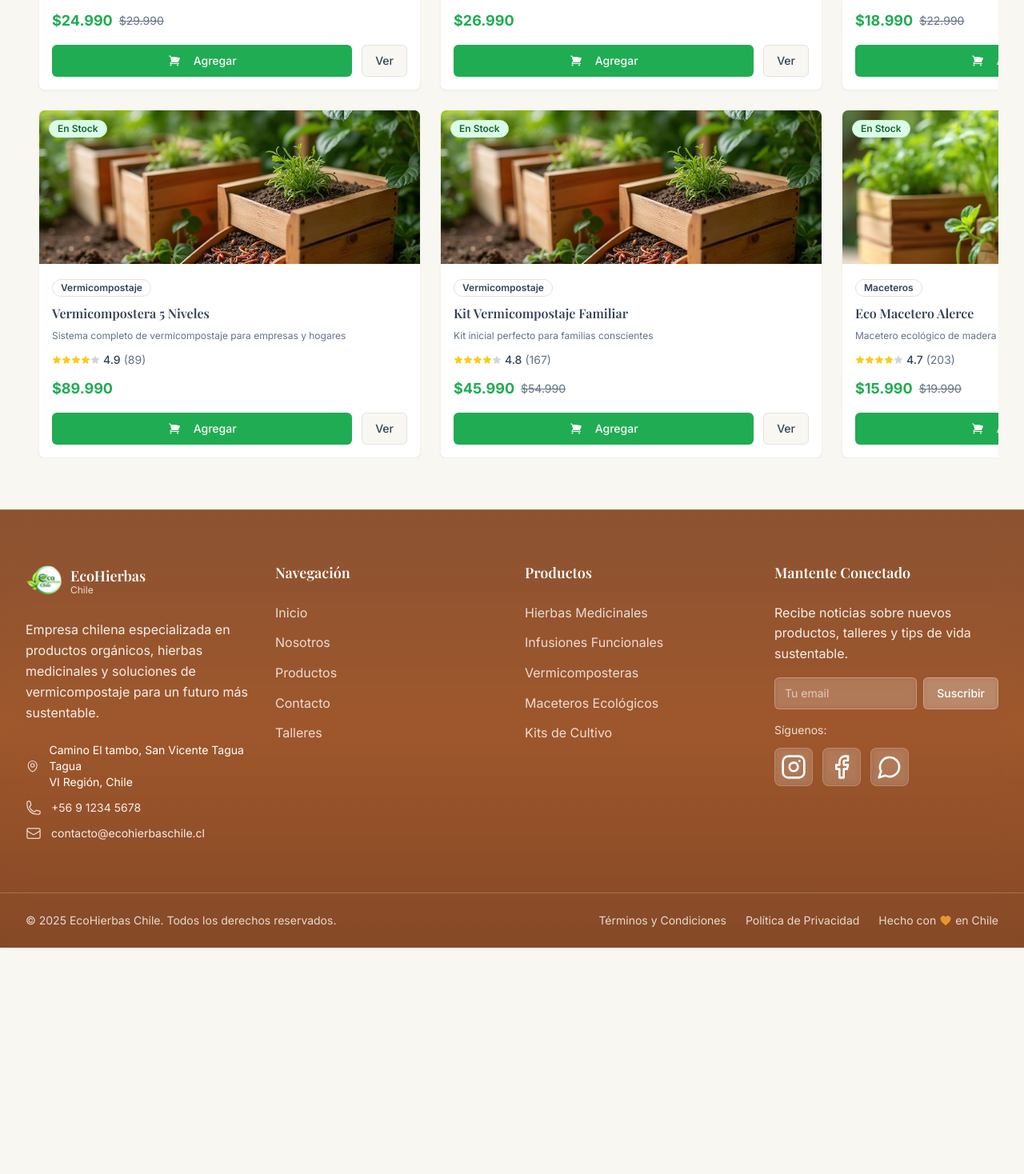
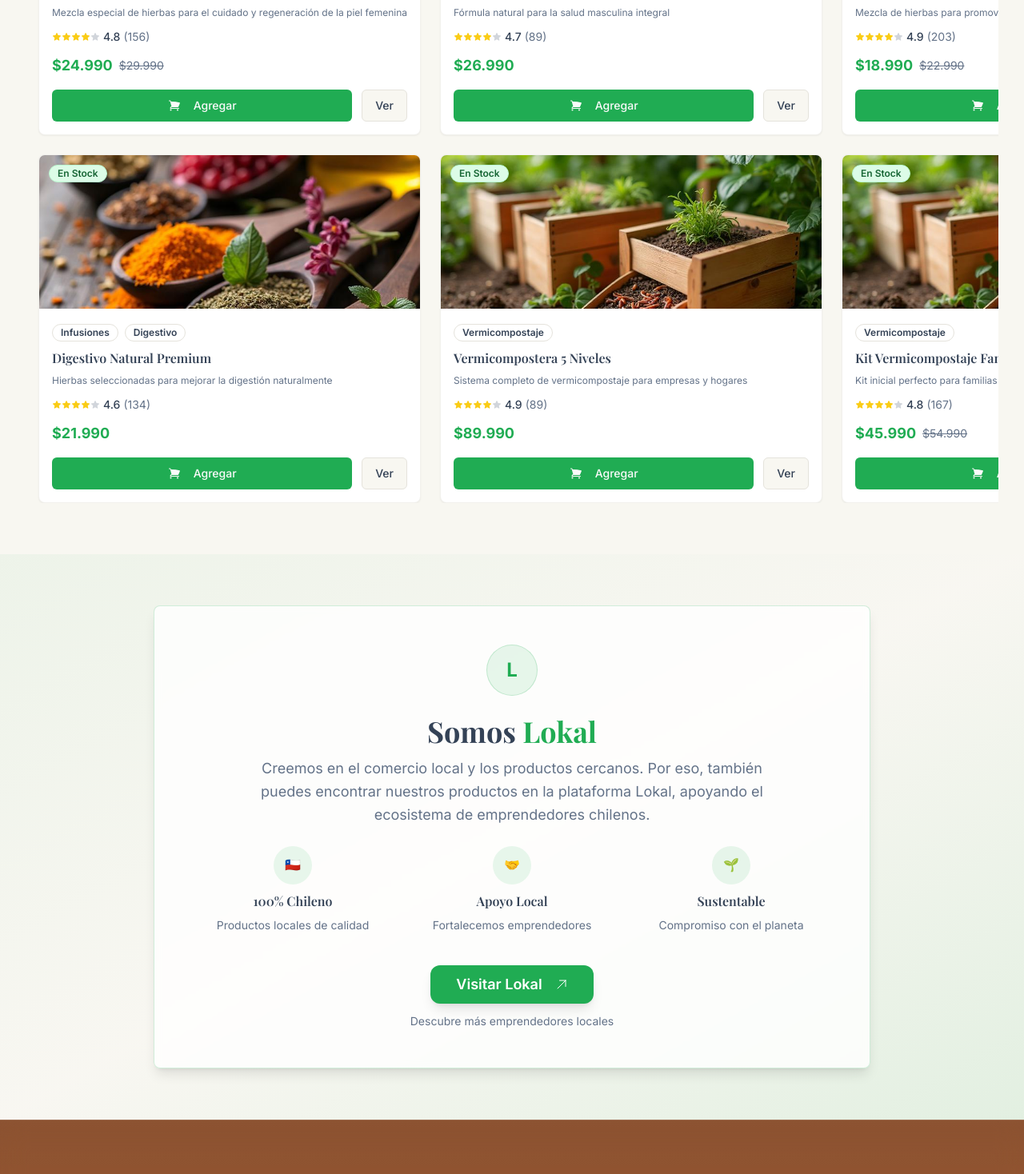
Before and after one commit to estebanarnes/ecohierbas, a React (Vite) app: page /productos in a window 1280 px wide. Shown: the part 1080-2548 px from the top of the page at 80% size. Before the commit the page ends 2265 px from the top, so only its background shows below. Built offline with nearby package versions, Linux system fonts and the light colour scheme.

Commit message:
Fix product page layout

```diff
--- /dev/null
+++ b/src/components/SomosLokalSection.tsx
@@ -0,0 +1,80 @@
+import { Button } from "@/components/ui/button";
+import { Card, CardContent } from "@/components/ui/card";
+import { ArrowUpRightIcon } from "@heroicons/react/24/outline";
+
+const SomosLokalSection = () => {
+  return (
+    <section className="py-16 bg-gradient-to-br from-primary/5 via-background to-primary/10">
+      <div className="u-container">
+        <div className="max-w-4xl mx-auto">
+          <Card className="overflow-hidden border-primary/20 shadow-lg bg-white/80 backdrop-blur-sm">
+            <CardContent className="p-8 md:p-12">
+              <div className="text-center space-y-6">
+                {/* Logo/Badge */}
+                <div className="inline-flex items-center justify-center w-16 h-16 rounded-full bg-primary/10 border border-primary/20">
+                  <span className="text-2xl font-bold text-primary">L</span>
+                </div>
+
+                {/* Title */}
+                <div className="space-y-3">
+                  <h2 className="text-3xl md:text-4xl font-serif font-bold text-foreground">
+                    Somos <span className="text-primary">Lokal</span>
+                  </h2>
+                  <p className="text-lg text-muted-foreground max-w-2xl mx-auto leading-relaxed">
+                    Creemos en el comercio local y los productos cercanos.
+                    Por eso, también puedes encontrar nuestros productos en la plataforma Lokal,
+                    apoyando el ecosistema de emprendedores chilenos.
+                  </p>
+                </div>
+
+                {/* Features */}
+                <div className="grid grid-cols-1 md:grid-cols-3 gap-6 my-8">
+                  <div className="text-center space-y-2">
+                    <div className="w-12 h-12 mx-auto rounded-full bg-primary/10 flex items-center justify-center">
+                      <span className="text-primary font-semibold">🇨🇱</span>
+                    </div>
+                    <h3 className="font-semibold text-foreground">100% Chileno</h3>
+                    <p className="text-sm text-muted-foreground">Productos locales de calidad</p>
+                  </div>
+
+                  <div className="text-center space-y-2">
+                    <div className="w-12 h-12 mx-auto rounded-full bg-primary/10 flex items-center justify-center">
+                      <span className="text-primary font-semibold">🤝</span>
+                    </div>
+                    <h3 className="font-semibold text-foreground">Apoyo Local</h3>
+                    <p className="text-sm text-muted-foreground">Fortalecemos emprendedores</p>
+                  </div>
+
+                  <div className="text-center space-y-2">
+                    <div className="w-12 h-12 mx-auto rounded-full bg-primary/10 flex items-center justify-center">
+                      <span className="text-primary font-semibold">🌱</span>
+                    </div>
+                    <h3 className="font-semibold text-foreground">Sustentable</h3>
+                    <p className="text-sm text-muted-foreground">Compromiso con el planeta</p>
+                  </div>
+                </div>
+
+                {/* CTA Button */}
+                <div className="pt-4">
+                  <Button
+                    size="lg"
+                    className="bg-primary hover:bg-primary/90 text-white px-8 py-6 text-lg font-semibold rounded-xl shadow-lg hover:shadow-xl transition-all duration-300 group"
+                    onClick={() => window.open('https://lokal.cl', '_blank', 'noopener,noreferrer')}
+                  >
+                    Visitar Lokal
+                    <ArrowUpRightIcon className="ml-2 w-5 h-5 group-hover:translate-x-1 group-hover:-translate-y-1 transition-transform duration-300" />
+                  </Button>
+                  <p className="text-sm text-muted-foreground mt-3">
+                    Descubre más emprendedores locales
+                  </p>
+                </div>
+              </div>
+            </CardContent>
+          </Card>
+        </div>
+      </div>
+    </section>
+  );
+};
+
+export default SomosLokalSection;
--- a/src/components/productos/ProductGrid.tsx
+++ b/src/components/productos/ProductGrid.tsx
@@ -51,7 +51,7 @@ const ProductGrid = ({ products, onAddToCart, onViewProduct, onClearFilters }: P
 
   // Configuración de productos por página
   const productsPerPageMobile = 3;
-  const productsPerPageDesktop = 8;
+  const productsPerPageDesktop = 6; // 3x2 grid
 
   // Crear páginas para mobile (3 productos por página en orden secuencial)
   const mobilePages = [];
@@ -59,7 +59,7 @@ const ProductGrid = ({ products, onAddToCart, onViewProduct, onClearFilters }: P
     mobilePages.push(products.slice(i, i + productsPerPageMobile));
   }
 
-  // Crear páginas para desktop (8 productos por página en orden secuencial)
+  // Crear páginas para desktop (6 productos por página en orden secuencial)
   const desktopPages = [];
   for (let i = 0; i < products.length; i += productsPerPageDesktop) {
     desktopPages.push(products.slice(i, i + productsPerPageDesktop));
@@ -152,7 +152,7 @@ const ProductGrid = ({ products, onAddToCart, onViewProduct, onClearFilters }: P
         )}
       </div>
 
-      {/* Desktop Carousel (8 products per page in 4x2 grid) */}
+      {/* Desktop Carousel (6 products per page in 3x2 grid) */}
       <div className="hidden md:block">
         {/* Desktop Pagination Dots */}
         {desktopPages.length > 1 && (
@@ -175,9 +175,9 @@ const ProductGrid = ({ products, onAddToCart, onViewProduct, onClearFilters }: P
             {desktopPages.map((pageProducts, pageIndex) => (
               <CarouselItem key={pageIndex} className="pl-4">
                 <div className="space-y-6">
-                  {/* Primera fila - 4 productos */}
-                  <div className="grid grid-cols-4 gap-6">
-                    {pageProducts.slice(0, 4).map((product) => (
+                  {/* Primera fila - 3 productos */}
+                  <div className="grid grid-cols-3 gap-6">
+                    {pageProducts.slice(0, 3).map((product) => (
                       <ProductCard
                         key={product.id}
                         product={product}
@@ -188,10 +188,10 @@ const ProductGrid = ({ products, onAddToCart, onViewProduct, onClearFilters }: P
                     ))}
                   </div>
 
-                  {/* Segunda fila - 4 productos restantes */}
-                  {pageProducts.length > 4 && (
-                    <div className="grid grid-cols-4 gap-6">
-                      {pageProducts.slice(4, 8).map((product) => (
+                  {/* Segunda fila - 3 productos restantes */}
+                  {pageProducts.length > 3 && (
+                    <div className="grid grid-cols-3 gap-6">
+                      {pageProducts.slice(3, 6).map((product) => (
                         <ProductCard
                           key={product.id}
                           product={product}
--- a/src/pages/Productos.tsx
+++ b/src/pages/Productos.tsx
@@ -12,6 +12,7 @@ import maceterosKits from "@/assets/maceteros-kits.jpg";
 import HeroSection from "@/components/productos/HeroSection";
 import ProductFilters from "@/components/productos/ProductFilters";
 import ProductGrid from "@/components/productos/ProductGrid";
+import SomosLokalSection from "@/components/SomosLokalSection";
 
 const productos = [
   {
@@ -245,6 +246,9 @@ const Productos = () => {
           </div>
         </section>
 
+        {/* Somos Lokal Section */}
+        <SomosLokalSection />
+
         {/* Product Detail Modal */}
         <ProductDetailModal
           product={selectedProduct}
```
